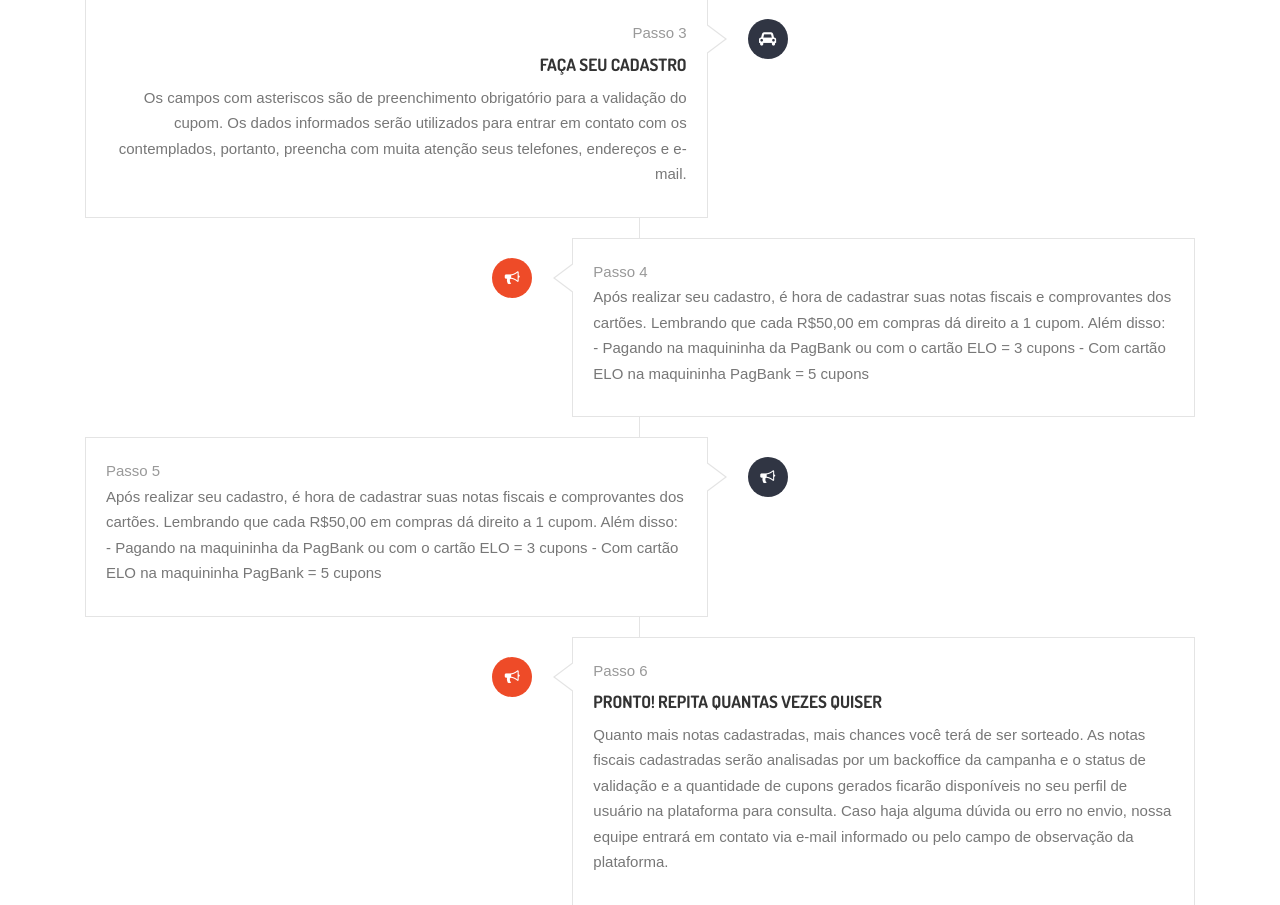
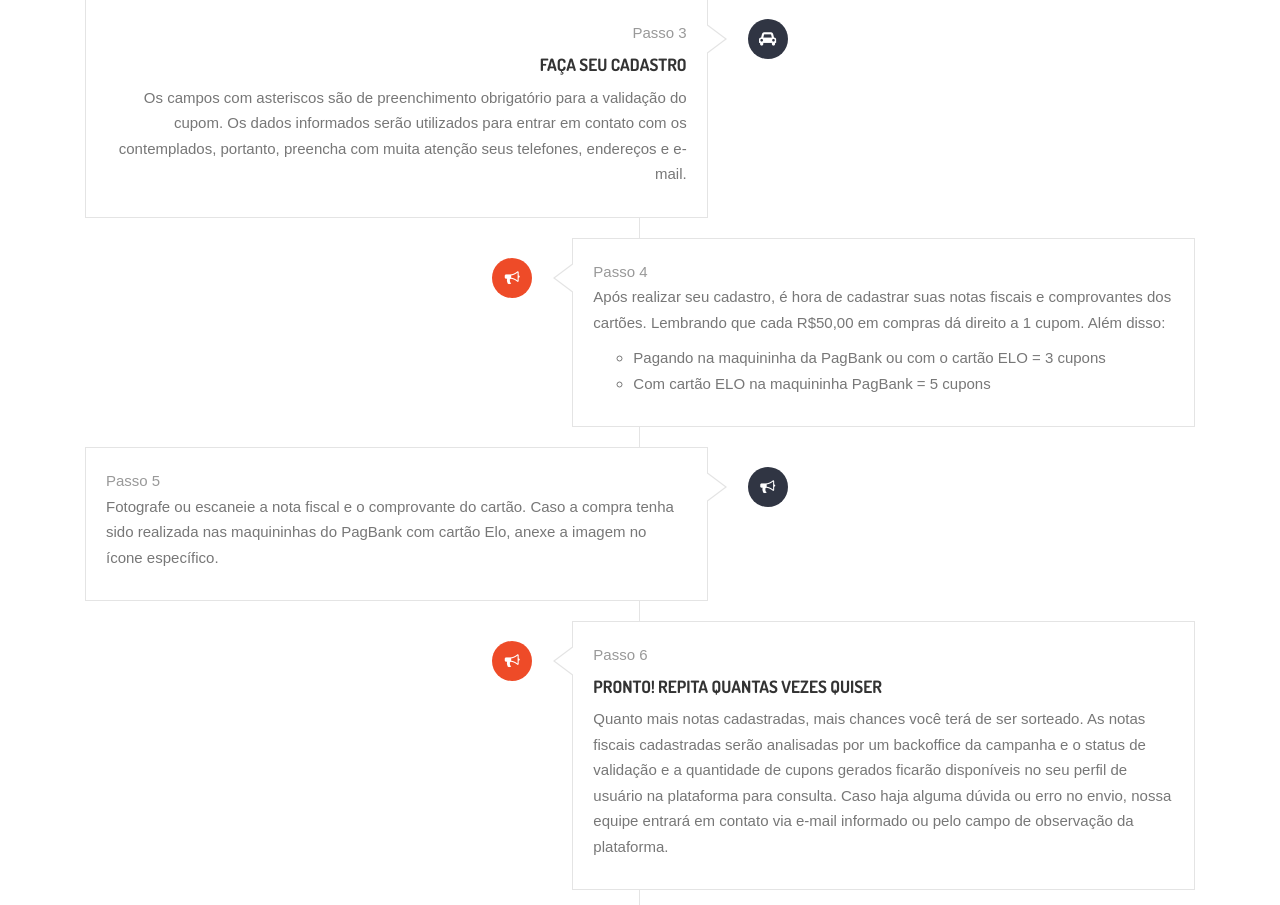
Before and after one commit to Elicarlos/lqd2024, a Django app: page / in a window 1280 px wide. Shown: the part 2377-3282 px from the top of the page. Run offline with Django 3.2, Linux system fonts and the light colour scheme; parts of the project's set-up code (start-up, migrations or seed data) failed here and were passed over; some libraries are stand-ins or nearby versions; some web fonts are replaced.

Commit message:
feito correção de texto da campanha

```diff
--- a/participante/templates/participante/index.html
+++ b/participante/templates/participante/index.html
@@ -388,11 +388,10 @@
 					<p>
 
 						Após realizar seu cadastro, é hora de cadastrar suas notas fiscais e comprovantes dos cartões. Lembrando que cada R$50,00 em compras dá direito a 1 cupom. Além disso:
-						- Pagando na maquininha da PagBank ou com o cartão ELO = 3 cupons
-						- Com cartão ELO na maquininha PagBank = 5 cupons
-
-
-
+						<ul>
+							<li>Pagando na maquininha da PagBank ou com o cartão ELO = 3 cupons</li>
+							<li>Com cartão ELO na maquininha PagBank = 5 cupons</li>
+						</ul>
 					</p>
 				</div>
 			</div>
@@ -409,9 +408,9 @@
 					</div>
 
 					<p>
-						Após realizar seu cadastro, é hora de cadastrar suas notas fiscais e comprovantes dos cartões. Lembrando que cada R$50,00 em compras dá direito a 1 cupom. Além disso:
-- Pagando na maquininha da PagBank ou com o cartão ELO = 3 cupons
-- Com cartão ELO na maquininha PagBank = 5 cupons
+						Fotografe ou escaneie a nota fiscal e o comprovante do cartão.
+						Caso a compra tenha sido realizada nas maquininhas do PagBank com cartão Elo,
+						anexe a imagem no ícone específico.
 
 					</p>
 				</div>
```
